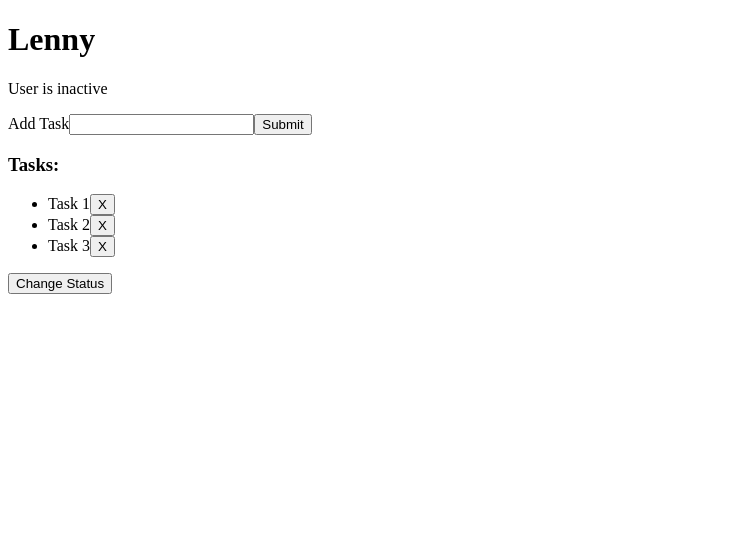
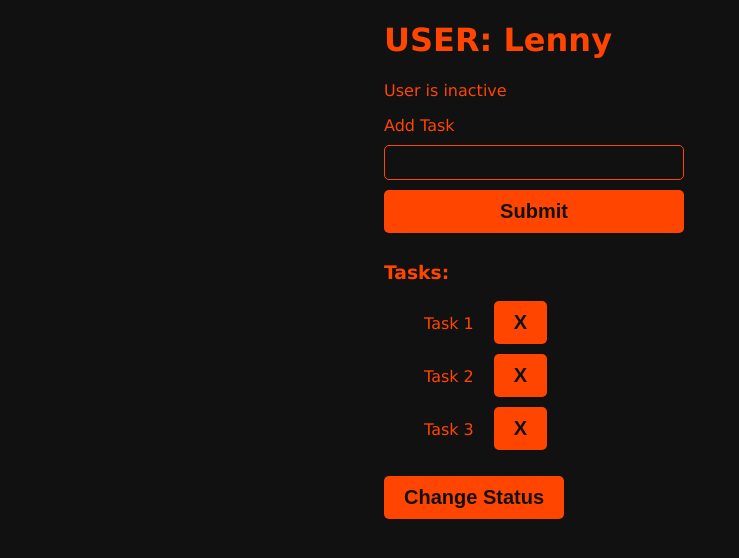
Before and after one commit to Nimira43/Knight-Coders, a Vue app: page / in a window 1280 px wide. Shown: the top 558 px of the page, without its empty margins (0-739 px from the left). Built offline with nearby package versions, Linux system fonts and the light colour scheme.

Commit message:
Just brought a little styling in

```diff
--- a/src/App.vue
+++ b/src/App.vue
@@ -27,11 +27,15 @@ const addTask = () => {
   }
 }
 
+const deleteTask = (index) => {
+  tasks.value.splice(index, 1)
+}
+
 </script>
 
 <template>
 
-  <h1>{{ name }}</h1>
+  <h1>USER: {{ name }}</h1>
   <p v-if="status === 'active'">User is active</p>
   <p v-else-if="status === 'pending'">User is pending</p>
   <p v-else>User is inactive</p>
@@ -57,3 +61,50 @@ const addTask = () => {
   <button @click="toggleStatus">Change Status</button>
 
 </template>
+
+<style>
+  body {
+    margin-left: 30%;
+    background-color: #111;
+    color: #ff4500;
+    font-family: Verdana, Geneva, Tahoma, sans-serif;
+  }
+
+  form {
+    width: 300px;
+    display: flex;
+    flex-direction: column;
+  }
+
+  label, input, button {
+    margin-bottom: 10px;
+  }
+
+  input {
+    background-color: transparent;
+    outline: none;
+    border: 1px solid #ff4500;
+    border-radius: 5px;
+    font-size: 20px;
+    padding: 5px 10px;
+    color: #ff4500;
+  }
+
+  li {
+    list-style: none;
+  }
+
+  span {
+    margin-right: 20px;
+  }
+
+  button {
+    background-color: #ff4500;
+    color: #111;
+    padding: 10px 20px;
+    font-size: 20px;
+    font-weight: bold;
+    border: none;
+    border-radius: 5px;
+  }
+</style>
```
